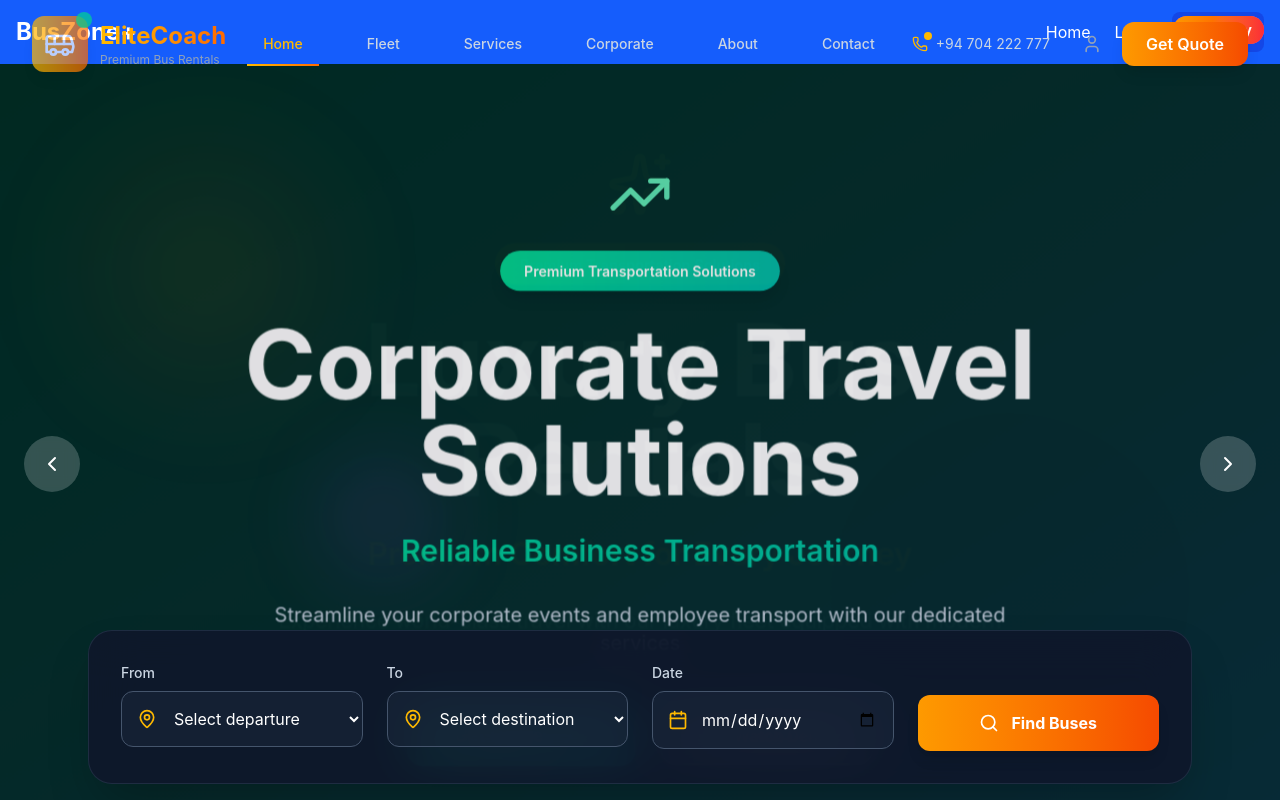
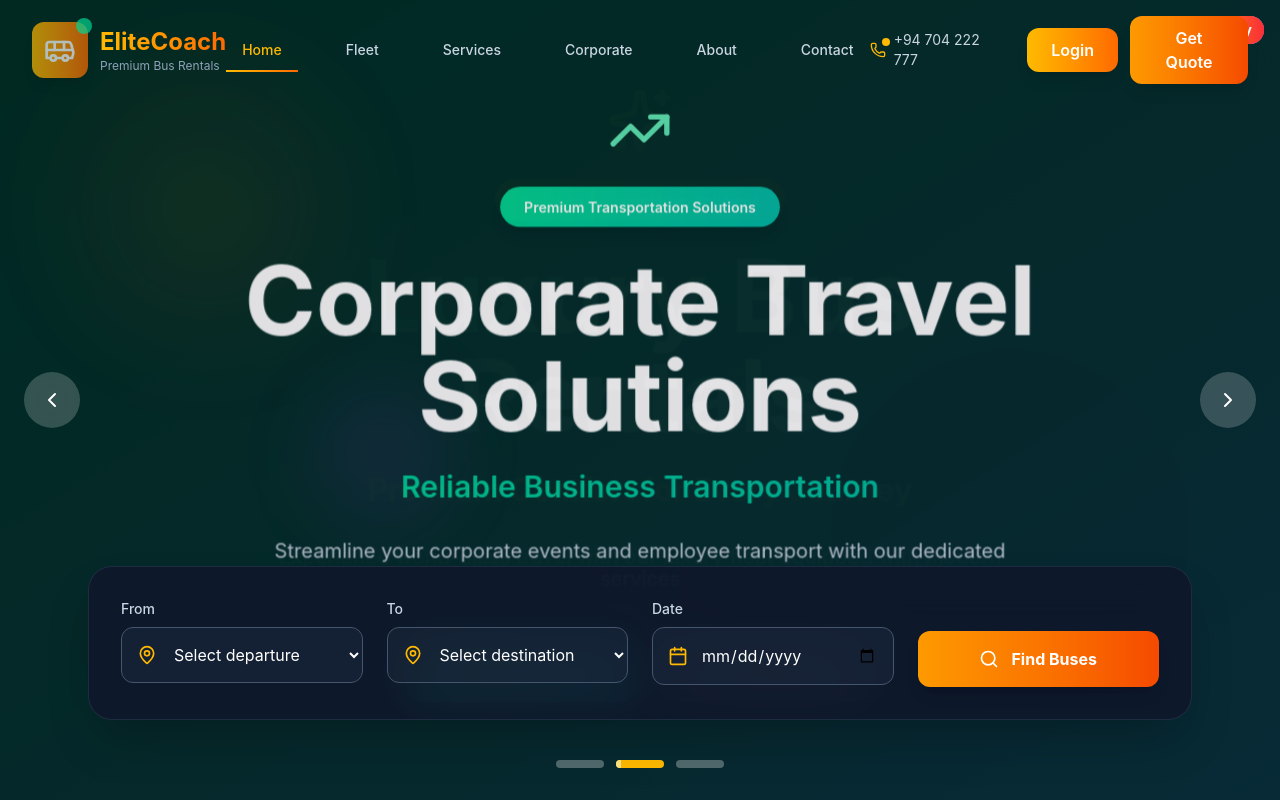
Before and after one commit to SandeepaChathumina/Bus-Rental-Management-System-Bus-Zone-, a React (Vite) app in the folder frontend/: page / in a window 1280 px wide. Shown: the top 800 px of the page. Built offline with nearby package versions, Linux system fonts and the light colour scheme.

Commit message:
setup login frontend

```diff
--- a/frontend/package.json
+++ b/frontend/package.json
@@ -13,6 +13,7 @@
     "@tailwindcss/vite": "^4.1.12",
     "axios": "^1.11.0",
     "import": "^0.0.6",
+    "jwt-decode": "^4.0.0",
     "lucide-react": "^0.542.0",
     "react": "^19.1.1",
     "react-dom": "^19.1.1",
--- a/frontend/src/App.jsx
+++ b/frontend/src/App.jsx
@@ -15,7 +15,6 @@ function App() {
     <AuthProvider>
       <Router>
         <div className="min-h-screen bg-gray-50">
-          <Header />
           <main>
             <Routes>
               <Route path="/" element={<HomePage />} />
--- a/frontend/src/pages/HomePage.jsx
+++ b/frontend/src/pages/HomePage.jsx
@@ -1,4 +1,5 @@
 import React, { useState, useEffect, useRef } from 'react';
+import { useNavigate } from 'react-router-dom';
 import {
   Bus,
   MapPin,
@@ -58,6 +59,7 @@ const AdvancedBusRentalHomepage = () => {
   const [isScrolled, setIsScrolled] = useState(false);
   const [isVisible, setIsVisible] = useState(false);
   const sectionRef = useRef(null);
+  const navigate = useNavigate();
 
   // Hero slider images and content
   const heroSlides = [
@@ -200,17 +202,13 @@ const AdvancedBusRentalHomepage = () => {
   useEffect(() => {
     const handleScroll = () => {
       setIsScrolled(window.scrollY > 20);
-
-      // Check if section is in viewport for animations
       if (sectionRef.current) {
         const rect = sectionRef.current.getBoundingClientRect();
         setIsVisible(rect.top < window.innerHeight && rect.bottom >= 0);
       }
     };
-
     window.addEventListener('scroll', handleScroll);
-    handleScroll(); // Initial check
-
+    handleScroll();
     return () => window.removeEventListener('scroll', handleScroll);
   }, []);
 
@@ -297,8 +295,11 @@ const AdvancedBusRentalHomepage = () => {
                 <span className="text-sm group-hover:text-amber-400 transition-colors">+94 704 222 777</span>
               </div>
               <div className="flex items-center space-x-3">
-                <button className="p-2 text-slate-400 hover:text-white hover:bg-slate-800 rounded-lg transition-all duration-300 hover:rotate-12">
-                  <User className="h-5 w-5" />
+                <button
+                  className="bg-gradient-to-r from-amber-400 to-orange-500 text-white px-6 py-2.5 rounded-xl font-semibold transition-all duration-300 hover:scale-105 shadow-lg"
+                  onClick={() => navigate('/login')}
+                >
+                  Login
                 </button>
                 <button className="bg-gradient-to-r from-amber-500 to-orange-600 hover:from-amber-400 hover:to-orange-500 text-white px-6 py-2.5 rounded-xl font-semibold transition-all duration-300 transform hover:scale-105 shadow-lg hover:shadow-amber-500/25 relative overflow-hidden group">
                   <span className="relative z-10">Get Quote</span>
@@ -335,6 +336,15 @@ const AdvancedBusRentalHomepage = () => {
                     <Phone className="h-4 w-4 text-amber-400" />
                     <span>+94 704 222 777</span>
                   </div>
+                  <button
+                    className="w-full bg-gradient-to-r from-amber-400 to-orange-500 text-white py-3 rounded-xl font-semibold transition-all duration-300 hover:scale-105"
+                    onClick={() => {
+                      setIsMenuOpen(false);
+                      navigate('/login');
+                    }}
+                  >
+                    Login
+                  </button>
                   <button className="w-full bg-gradient-to-r from-amber-500 to-orange-600 text-white py-3 rounded-xl font-semibold transition-all duration-300 transform hover:scale-105">
                     Get Quote
                   </button>
```
Also changed, not shown: 2 other files (tests, documents, lock files or other folders).
